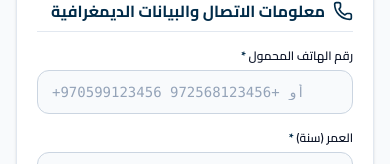
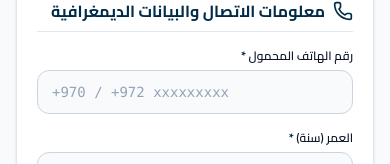
Before and after one commit to AnasAlshame/najah-blood-donor-preregistration, a Next.js app: page / in a window 390 px wide. Shown: the part 733-897 px from the top of the page. Built offline with nearby package versions, Linux system fonts and the light colour scheme.

Commit message:
fix(ui): update phone number placeholder to clean format

```diff
--- a/src/components/RegistrationForm.tsx
+++ b/src/components/RegistrationForm.tsx
@@ -211,7 +211,7 @@ export default function RegistrationForm() {
               type="tel"
               name="phoneNumber"
               required
-              placeholder="+970599123456 أو +972568123456"
+              placeholder="+970 / +972 xxxxxxxxx"
               value={formData.phoneNumber}
               onChange={handleChange}
               className="w-full h-11 px-3.5 text-sm rounded-xl border border-[#CBD5E1] bg-[#F8FAFC] text-[#0F172A] placeholder-[#94A3B8] font-mono ltr-content"
```
